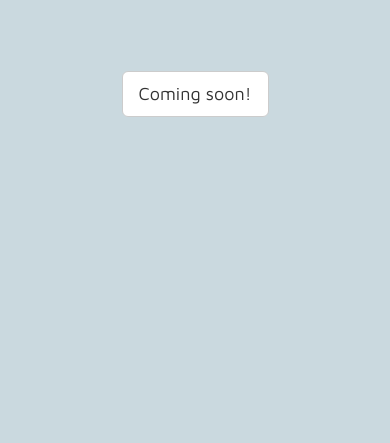
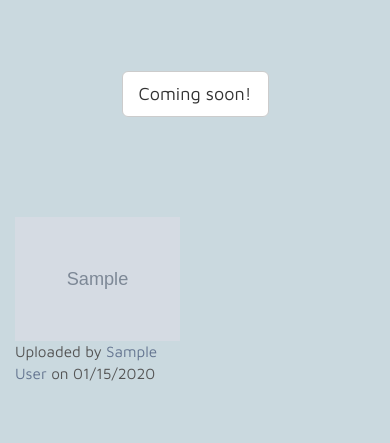
Before and after one commit to ahollyer/dj-legendary-family, a Django app: page /main/photos/ in a window 390 px wide. Shown: the part 308-751 px from the top of the page. Run offline with Django 3.2, Linux system fonts and the light colour scheme; tables that the repository leaves empty hold one stand-in row (values such as "Sample post"); grey boxes marked "Sample" are stand-in pictures; some libraries are stand-ins or nearby versions; some web fonts are replaced.

Commit message:
Add basic photo archive functionality

```diff
--- a/main/templates/main/main.html
+++ b/main/templates/main/main.html
@@ -25,7 +25,9 @@
 		{% for post in posts %}
   		<div class="col-xs-3 col-md-1 col-md-offset-1 posts">
         {% if post.user.userprofile.image %}
+        <a href="{% url 'accounts:view_profile_pk' pk=post.user.pk %}">
   			  <img class="img-responsive" src="{{ post.user.userprofile.image.url }}" alt="{{ post.user.first_name }}'s profile pic'">
+        </a>
         {% endif %}
   		</div>
   		<div class="col-xs-7 col-md-10 posts">
--- a/main/templates/main/photos.html
+++ b/main/templates/main/photos.html
@@ -6,6 +6,7 @@
   <p>View and save family photos. Any photos you upload will be visible to all family members who have a Legendary.family account.</p>
 </div>
 
+<!-- PHOTO UPLOAD FORM -->
 <div class="row">
   <div class="col-xs-12 text-center">
     <button id="upload-button" class="btn btn-lg btn-default" onClick="showForm()">Coming soon!</button>
@@ -35,12 +36,25 @@
         {{ photoform.date_taken }}
         <p class="help-block"><small><em>MM/DD/YYYY</em></small></p>
       </div>
-      <button class="btn btn-lg btn-primary" type="submit" name="submit" value="photo-form">Upload Photo</button>
+      <button class="btn btn-lg btn-primary" type="submit" name="form" value="photo-form">Upload Photo</button>
       <a href="{% url 'main:photos' %}">
         <button class="btn btn-lg btn-danger" name="cancel">Cancel</button>
       </a>
     </form>
   </div><!-- #upload-photo -->
+</div><!-- .row -->
+
+
+<!-- DISPLAY PHOTOS -->
+<div class="row">
+  <div class="col-xs-12">
+    {% for photo in photos %}
+      <div class="col-xs-6 col-md-4">
+          <img class="img-responsive" src="{{ photo.image.url }}" alt="{{ photo.description }}">
+        <p class="small">Uploaded by <a href="{% url 'accounts:view_profile_pk' pk=photo.user.pk %}">{{ photo.user.get_full_name }}</a> on {{ photo.uploaded|date:"SHORT_DATE_FORMAT" }}</p>
+      </div><!-- .col -->
+    {% endfor %}
+  </div><!-- .col -->
 </div><!-- .row -->
 
 <script>
--- a/main/views.py
+++ b/main/views.py
@@ -37,6 +37,7 @@ class PhotoView(TemplateView):
             'photoform': photo_form,
             'tagform': tag_form,
             'likeform': like_form,
+            'photos': photos,
             'users': users
         }
         return TemplateResponse(request, self.template_name, context)
@@ -57,11 +58,12 @@ class PhotoView(TemplateView):
                 return redirect('./')
 
         elif form_type == 'photo-form':
-            post_form = PostForm(request.POST)
-            if post_form.is_valid():
-                post = post_form.save(commit=False)
-                post.user = request.user
-                post.save()
+            print("entered photo block")
+            photo_form = PhotoForm(request.POST, request.FILES)
+            if photo_form.is_valid():
+                photo = photo_form.save(commit=False)
+                photo.user = request.user
+                photo.save()
                 return redirect('./')
 
         elif form_type == 'tag-form':
@@ -75,7 +77,7 @@ class PhotoView(TemplateView):
         context = {
             'likeform': like_form,
             'photoform': photo_form,
-            'tagform': tag_form
+            'tagform': tag_form,
         }
         return TemplateResponse(request, self.template_name, context)
 
@@ -105,7 +107,12 @@ class MainView(TemplateView):
         like = LikeForm()
         posts = Post.objects.order_by('-created')
         users = User.objects.all()
-        context = {'postform': form, 'likeform': like, 'posts': posts, 'users': users}
+        context = {
+            'postform': form,
+            'likeform': like,
+            'posts': posts,
+            'users': users
+        }
         return TemplateResponse(request, self.template_name, context)
 
     def post(self, request):
@@ -116,10 +123,10 @@ class MainView(TemplateView):
         if form_type == 'like-form':
             like_form = LikeForm(request.POST)
             if like_form.is_valid():
-                post = like_form.save(commit=False)
-                post.user = request.user
-                post.post_id = request.POST.get('post_id')
-                post.save()
+                like = like_form.save(commit=False)
+                like.user = request.user
+                like.post_id = request.POST.get('post_id')
+                like.save()
                 return redirect('./')
 
         elif form_type == 'post-form':
```
Also changed, not shown: main/templates/main/photo_detail.html (added).
